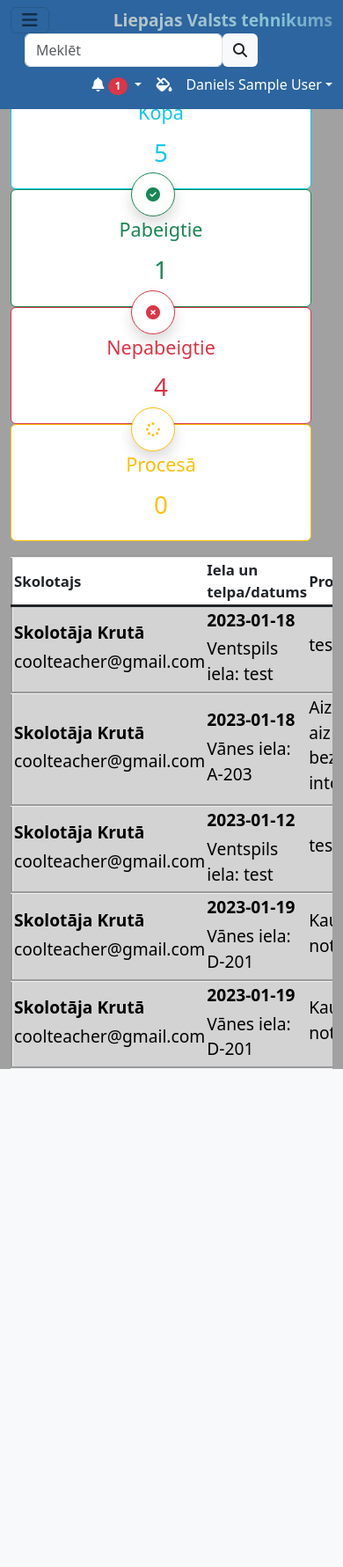
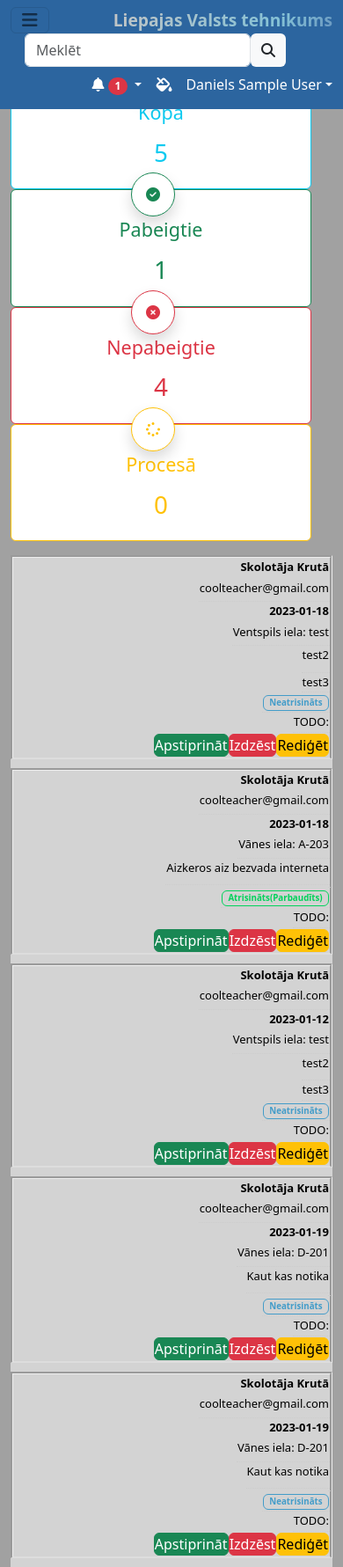
Before and after one commit to KnsGoyoLV/SchoolTicket, a PHP site: page /Admin/panel.php in a window 390 px wide. Shown: the whole page at 88% size. Before the commit the page ends 1215 px from the top, so only its background shows below. Run offline with PHP 8.4, Linux system fonts and the light colour scheme; the visitor is signed in with stand-in values (Sample User, id 1); data comes from the database, SQL or seed files in the repository; data that the repository does not hold is empty; some libraries are stand-ins or nearby versions.

Commit message:
panel mobile view design 70% done

```diff
--- a/Admin/panel.php
+++ b/Admin/panel.php
@@ -256,7 +256,6 @@ if ( !$_SESSION['username'] == 'Daniels' && in_array(explode('.', $domain)[0], $
 </div>
 <div class="table-responsive-md" >
   <table class="mw-100" alt="Max-width 100%">
-
   <thead class="thead-dark">
     <tr>
       <th class="th-sm">Skolotajs</th>
@@ -329,9 +328,6 @@ if ( !$_SESSION['username'] == 'Daniels' && in_array(explode('.', $domain)[0], $
             <button type="button" class="btn btn-danger btn-rounded">Izdzēst</button>
             <button type="button" class="btn btn-warning btn-rounded">Rediģēt</button>
 
-
-
-
          </form>
       </td>
 
--- a/Admin/style.css
+++ b/Admin/style.css
@@ -135,7 +135,9 @@ thead {
 tr {
   border: groove;
 }
-
+.table-responsive-md {
+  display: grid;
+}
 
 
 .table tr{
@@ -198,6 +200,12 @@ tr {
   margin-bottom: 1rem;
   display: flex;
 }
+form {
+  display: flex;
+  justify-content: space-evenly;
+  padding-right: 0%;
+}
+
 
 @media (min-width: 1400px){
 .container, .container-lg, .container-md, .container-sm, .container-xl, .container-xxl {
@@ -314,16 +322,6 @@ tr {
 }
 
 
-
-
-form {
-  display: flex;
-  justify-content: space-between;
-  padding-right: 26%;
-}
-
-
-
 .divider:after,
 .divider:before {
 content: "";
@@ -331,3 +329,38 @@ flex: 1;
 height: 1px;
 background: #eee;
 }
+
+@media screen and (max-width: 600px) {
+
+  table {
+    border: 0;
+  }
+
+  table thead {
+    display: none;
+  }
+
+  table tr {
+    margin-bottom: 10px;
+    display: grid;
+    border-bottom: 2px solid #ddd;
+    justify-items: self-end;
+}
+  table td {
+    display: block;
+    text-align: right;
+    font-size: 13px;
+    border-bottom: 1px dotted #ccc;
+  }
+
+  table td:last-child {
+    border-bottom: 0;
+  }
+
+  table td:before {
+    content: attr(data-label);
+    float: left;
+    text-transform: uppercase;
+    font-weight: bold;
+  }
+}
```
